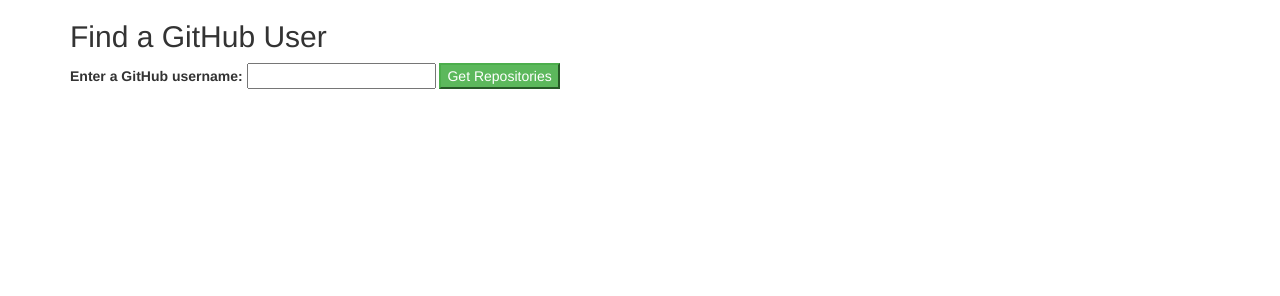
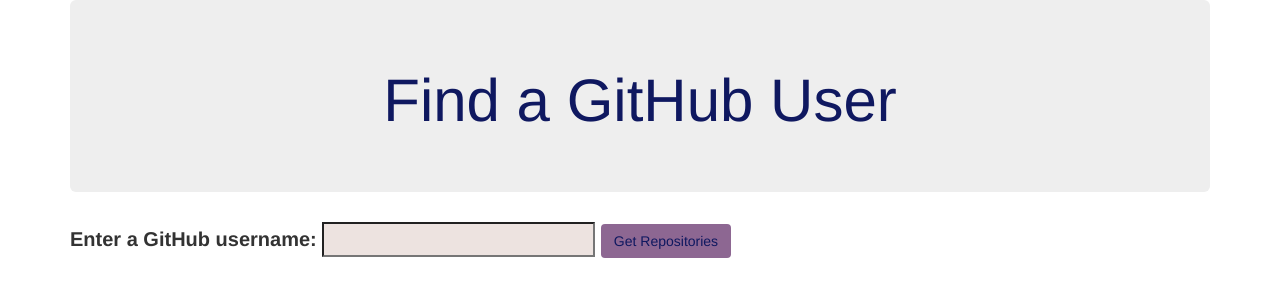
Before and after one commit to aftondowney/gitHub, a website with bundled scripts: page index.html in a window 1280 px wide. Built offline with nearby package versions, Linux system fonts and the light colour scheme.

Commit message:
add color styling

```diff
--- a/index.html
+++ b/index.html
@@ -8,10 +8,14 @@
   </head>
   <body>
     <div class="container">
-      <h2>Find a GitHub User</h2>
-      <label for="name">Enter a GitHub username:</label>
-      <input id="name" type="text">
-      <button class="btn-success" id="repositories">Get Repositories</button>
+      <div class="jumbotron">
+        <h2>Find a GitHub User</h2>
+      </div>
+      <form class="form">
+        <label for="name">Enter a GitHub username:</label>
+        <input id="name" type="text">
+        <button class="btn" id="repositories">Get Repositories</button>
+      </form>
       <div class="showRepositories"></div>
     </div>
   </body>
--- a/js/github.js
+++ b/js/github.js
@@ -8,7 +8,7 @@
     if(repos.length == 0) {
       $('.showRepositories').html("<p>No repos!</p>");
     } else {
-        $('.showRepositories').html("<p><h3 class='name'>Here are the public repositories for " + username + ":</h3></p>");
+        $('.showRepositories').html("<p><h3 class='intro'>Here are the public repositories for " + username + ":</h3></p>");
         $.each(repos, function(index) {
           if(repos[index].description == 0) {
           $('.showRepositories').append("<ul><li class='name'>" + repos[index].name + "</li>");
--- a/scss/styles.scss
+++ b/scss/styles.scss
@@ -1,11 +1,42 @@
 $background: #0f1860;
 $font: #e1a7b4;
+$jumbotron: #6b8aca;
+$button: #8d6792;
+$light: #ede3e0;
 
 body {
   background-color: $background;
   color: $font;
 }
 
- .showRepositories {
+.jumbotron {
+  background-color: $jumbotron;
+  text-align: center;
+
+  h2 {
+    font-size: 60px;
+    color: $background;
+  }
+}
+
+form {
+  font-size: 20px;
+
+  #name {
+    background-color: $light;
+    color: $background;
+  }
+
+  .btn {
+    background-color: $button;
+    color: $background;
+  }
+}
+
+.intro {
+  font-size: 30px;
+}
+ .name {
   font-weight: bold;
+  font-size: 20px;
  }
```
Also changed, not shown: build/css/styles.css, build/js/app.js.
